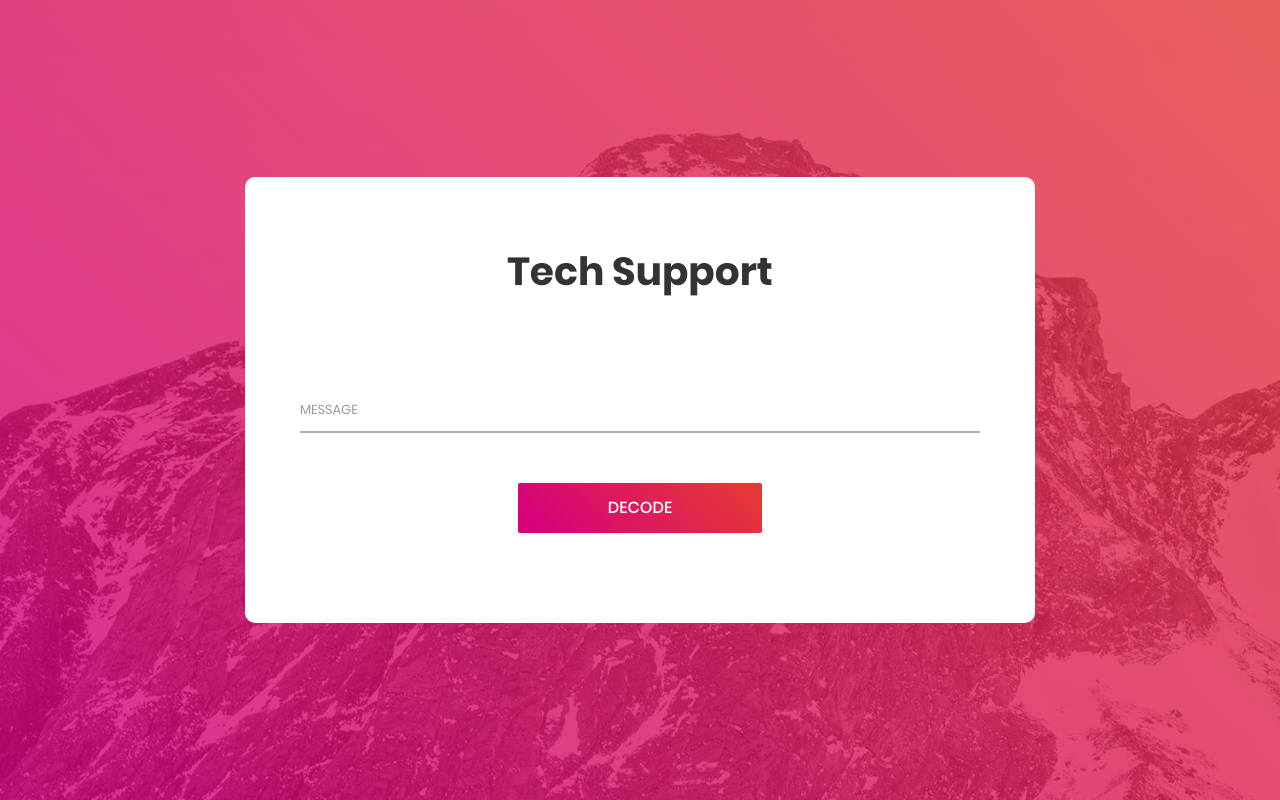
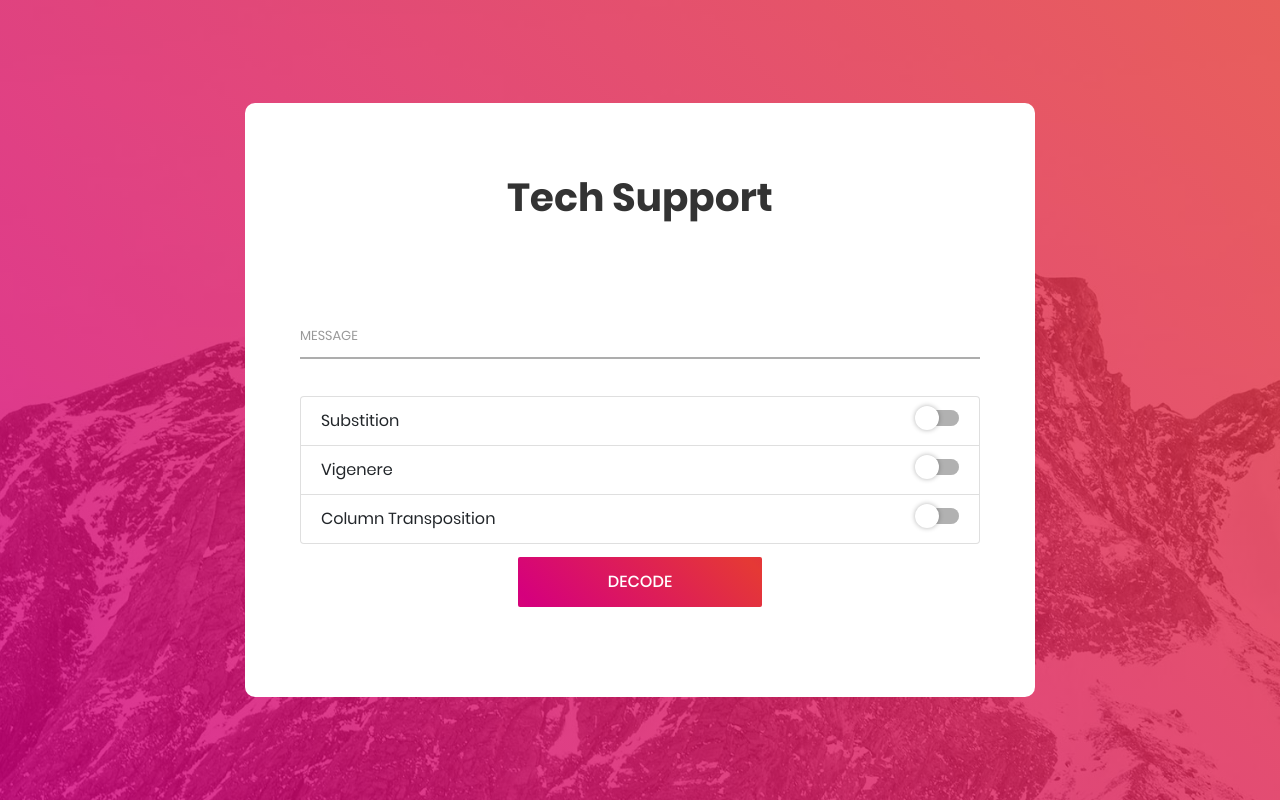
Before and after one commit to teamtechsupport/DEPRECATED-productionUWSGI, a Flask app: page / in a window 1280 px wide. Run offline with Flask 2, Linux system fonts and the light colour scheme; some libraries are stand-ins or nearby versions.

Commit message:
Added Checkboxes

```diff
--- a/static/css/main.css
+++ b/static/css/main.css
@@ -1,4 +1,50 @@
+/*//////////////////////////////////////////////////////////////////
+[ CHECKBOX ]*/
 
+.material-switch > input[type="checkbox"] {
+    display: none;
+}
+
+.material-switch > label {
+    cursor: pointer;
+    height: 0px;
+    position: relative;
+    width: 40px;
+}
+
+.material-switch > label::before {
+    background: rgb(0, 0, 0);
+    box-shadow: inset 0px 0px 10px rgba(0, 0, 0, 0.5);
+    border-radius: 8px;
+    content: '';
+    height: 16px;
+    margin-top: -8px;
+    position:absolute;
+    opacity: 0.3;
+    transition: all 0.4s ease-in-out;
+    width: 40px;
+}
+.material-switch > label::after {
+    background: rgb(255, 255, 255);
+    border-radius: 16px;
+    box-shadow: 0px 0px 5px rgba(0, 0, 0, 0.3);
+    content: '';
+    height: 24px;
+    left: -4px;
+    margin-top: -8px;
+    position: absolute;
+    top: -4px;
+    transition: all 0.3s ease-in-out;
+    width: 24px;
+}
+.material-switch > input[type="checkbox"]:checked + label::before {
+    background: inherit;
+    opacity: 0.5;
+}
+.material-switch > input[type="checkbox"]:checked + label::after {
+    background: inherit;
+    left: 20px;
+}
 
 
 
--- a/techsupport.py
+++ b/techsupport.py
@@ -3,6 +3,7 @@ app = Flask(__name__)
 import annealing_decryption
 import re
 import string
+import json
 
 key = string.ascii_uppercase
 ciphertype = "substitution"
@@ -11,8 +12,16 @@ ciphertype = "substitution"
 def my_form():
     return render_template('index.html')
 
-@app.route('/', methods=['POST'])
+@app.route('/', methods=['GET', 'POST'])
 def my_form_post():
+        selected = []
+        if request.form.get('substition'):
+            selected.append("substition")
+        if request.form.get('vigenere'):
+            selected.append("vigenere")
+        if request.form.get('columntrans'):
+            selected.append('columntrans')
+        print(json.dumps(selected))
 	text = request.form['text']
 	userinput = text.upper()
 	regex = re.compile('[^A-Z]')
--- a/templates/index.html
+++ b/templates/index.html
@@ -34,7 +34,29 @@
 						<input class="input2" name="text"></input>
 						<span class="focus-input2" data-placeholder="MESSAGE"></span>
 					</div>
-
+					<ul class="list-group">
+						<li class="list-group-item">
+							Substition
+							<div class="material-switch pull-right">
+								<input id="someSwitchOptionDefault" name="substition" type="checkbox"/>
+								<label for="someSwitchOptionDefault" class="label-default"></label>
+							</div>
+						</li>
+						<li class="list-group-item">
+							Vigenere
+							<div class="material-switch pull-right">
+								<input id="someSwitchOptionPrimary" name="vigenere" type="checkbox"/>
+								<label for="someSwitchOptionPrimary" class="label-primary"></label>
+							</div>
+						</li>
+						<li class="list-group-item">
+							Column Transposition
+							<div class="material-switch pull-right">
+								<input id="someSwitchOptionSuccess" name="columntrans" type="checkbox"/>
+								<label for="someSwitchOptionSuccess" class="label-success"></label>
+							</div>
+						</li>
+					</ul>
 					<div class="container-contact2-form-btn">
 						<div class="wrap-contact2-form-btn">
 							<div class="contact2-form-bgbtn"></div>
```
